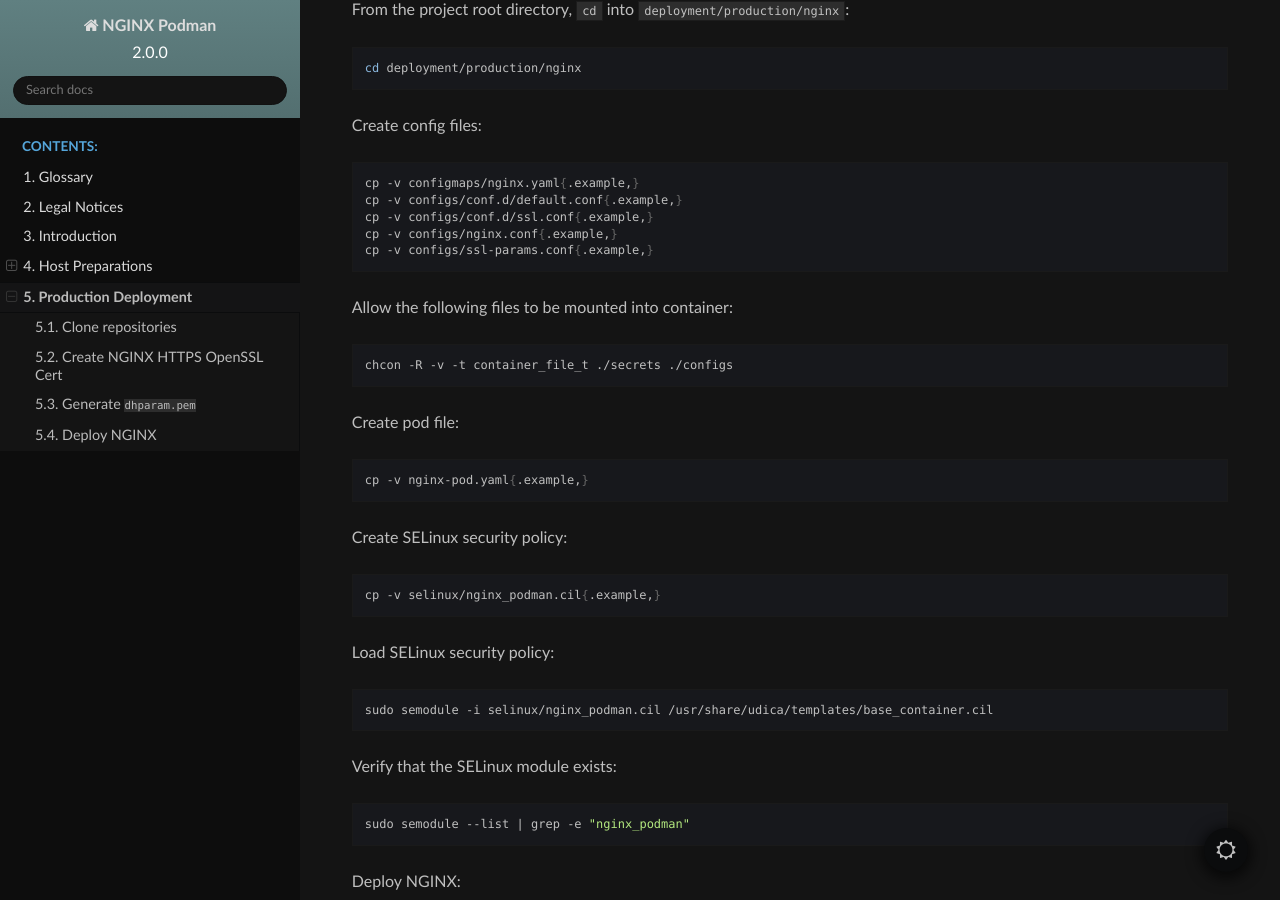
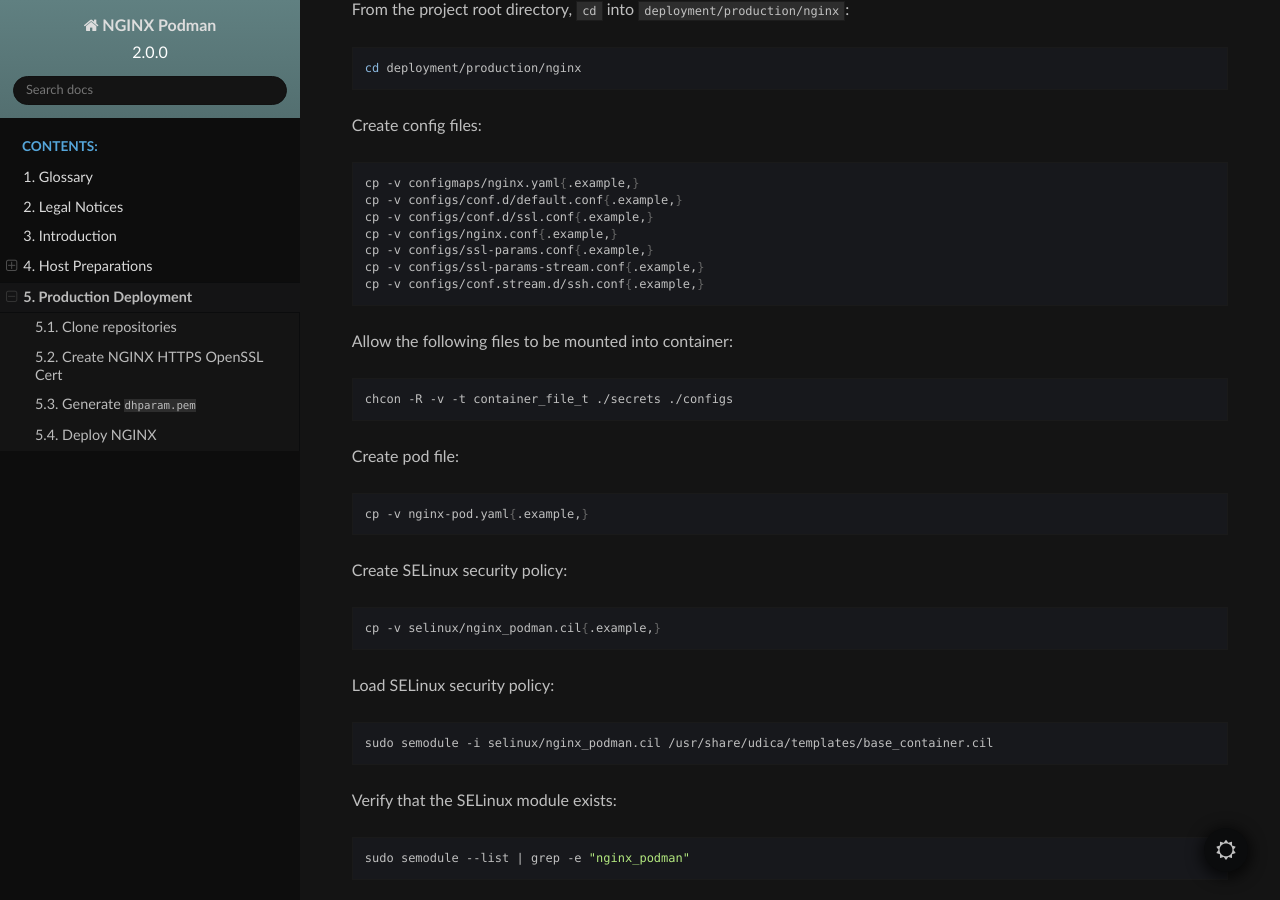
Before and after one commit to extra2000/nginx-podman, a Sphinx documentation site: the page built from docs/source/deployment_production.rst, in a window 1280 px wide and 900 px high, scrolled down 2736 px. Built offline with Sphinx 7.4.7 and the Read the Docs theme 2.0.0, drawn with Linux system fonts in a browser that asks for light colours.

Commit message:
docs(deployment): add instructions for SSL params stream and SSH reverse proxy example

```diff
--- a/docs/source/deployment_production.rst
+++ b/docs/source/deployment_production.rst
@@ -144,6 +144,8 @@
     cp -v configs/conf.d/ssl.conf{.example,}
     cp -v configs/nginx.conf{.example,}
     cp -v configs/ssl-params.conf{.example,}
+    cp -v configs/ssl-params-stream.conf{.example,}
+    cp -v configs/conf.stream.d/ssh.conf{.example,}
 
 Allow the following files to be mounted into container:
 
```
